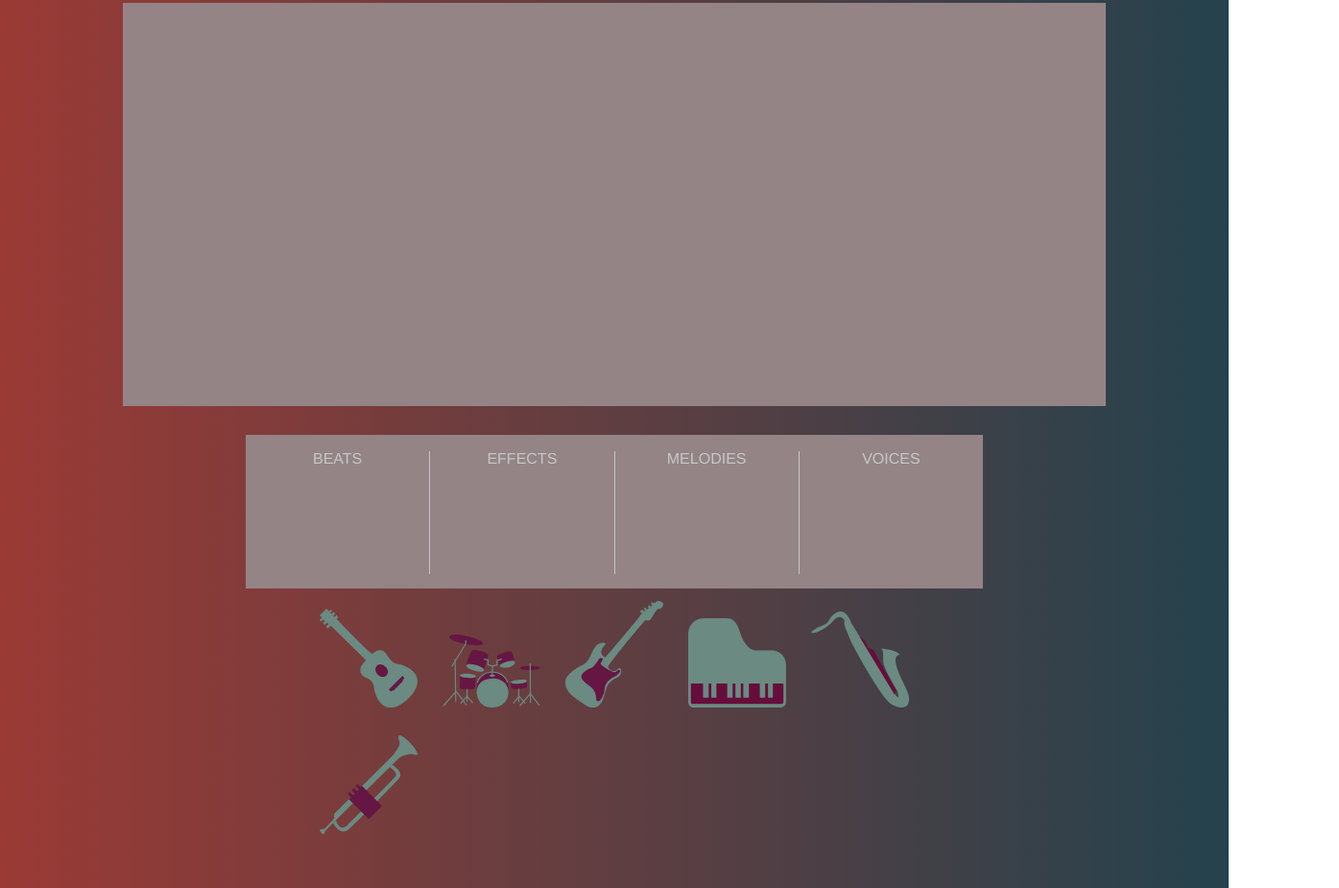
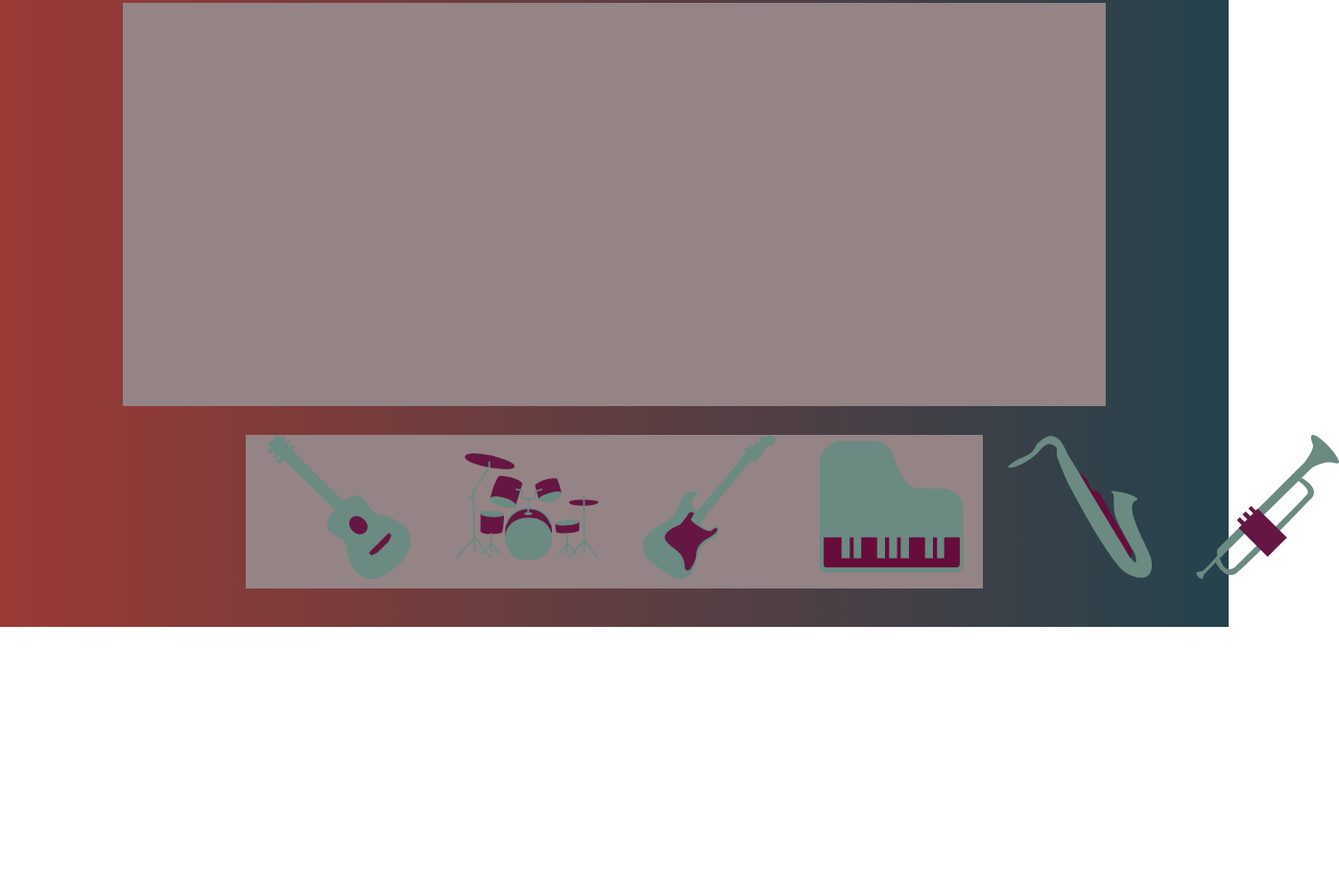
Before and after one commit to jcalderon95/music_mixer, a plain HTML site: page index.html in a window 1280 px wide. Shown: the part 158-1083 px from the top of the page at 96% size, 1395 px wide, since content can reach past the window. After the commit the page ends 811 px from the top, so only its background shows below. Drawn offline with Linux system fonts and the light colour scheme.

Commit message:
fixed audio bug

```diff
--- a/css/main.css
+++ b/css/main.css
@@ -69,28 +69,10 @@
 	margin-top: 17px;
 }
 
-.voices
-{
-	border-right: none;
+
+.instrument-image {
+	width: 150px;
+	height: 150px;
+	margin-left: 3%;
+	margin-right: 3%;
 }
-
-.beats h2, .effects h2, .melodies h2, .voices h2
-{
-	color: #c7c7c7;
-	font-family: Source Sans Variable , "Helvetica";
-	font-weight: lighter;
-	text-align: center;
-
-}
-.instruments-board {
-	display: table;
-	margin: 0 auto;
-	width: 50%;
-}
-.instruments-audio-board {
-	display: none;
-}
-.instrument-image {
-	width: 16%;
-	margin: 2%;
-}
--- a/index.html
+++ b/index.html
@@ -22,25 +22,10 @@
 		</section>
 
 		<section class="iconsCon">
-			<section class="beats">
-				<h2>BEATS</h2>
-			</section>
 
-			<section class="effects">
-				<h2>EFFECTS</h2>
-			</section>
-
-			<section class="melodies">
-				<h2>MELODIES</h2>
-			</section>
-
-			<section class="voices">
-				<h2>VOICES</h2>
-			</section>
 
 		</section>
-		<div class="instruments-board"></div>
-		<div class="instruments-audio-board"></div>
+
 	</div>
 <!-- load js at bottom, so DOM gets built -->
   <script src="js/main.js"></script>
--- a/js/main.js
+++ b/js/main.js
@@ -4,21 +4,19 @@
 	const instruments = ["acoustic", "drums", "guitar", "piano", "saxophone", "trumpet"];
 	const instrumentAudios = ["acoustic", "drums", "guitar", "piano", "saxophone", "trumpet"];
 
-	// This is a string
-	let instrumentsBoard = document.querySelector(".instruments-board"),
-		instrumentsAudioBoard = document.querySelector(".instruments-audio-board");
+	let instrumentsBoard = document.querySelector(".iconsCon"),
+		instrumentsAudioBoard = document.querySelector(".drop-zone");
 
 	let dropZone = document.querySelector('.drop-zone')
 	// function go in the middle
 	function createInstrumentPieces(pictureIndex) {
-		//generate puzzle piece for the box
 		// debugger;
 		instruments.forEach((instrument, index) => {
 			let newInstrumentPiece = `<img draggable id="instrument${index}" class="instrument-image" src="images/${instrument}.svg" alt="thumbnail">`;
 			instrumentsBoard.innerHTML += newInstrumentPiece;
 		});
 		instrumentAudios.forEach((instrumentAudio, index) => {
-			let newInstrumentAudioPiece = `<audio id="instrument${index}Audio" controls><source src="audio/${instrumentAudio}.mp3" type="audio/mpeg">Your browser does not support the audio element.</audio>`;
+			let newInstrumentAudioPiece = `<audio loop id="instrument${index}Audio" ><source src="audio/${instrumentAudio}.mp3" type="audio/mpeg">Your browser does not support the audio element.</audio>`;
 			instrumentsAudioBoard.innerHTML += newInstrumentAudioPiece;
 		});
 
```
